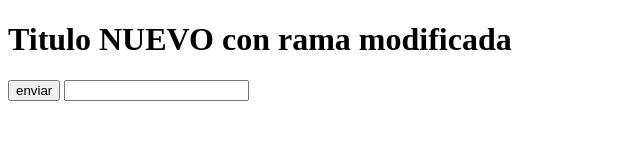
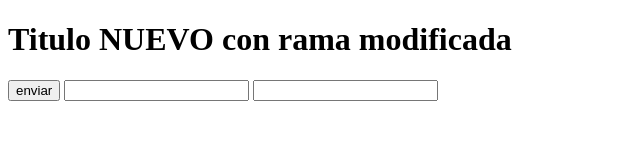
Before and after one commit to wilo0510/HelloWorldGit, a plain HTML site: page index.html in a window 1280 px wide. Shown: the whole page, without its empty margins (0-640 px from the left). Drawn offline with Linux system fonts and the light colour scheme.

Commit message:
agregado apellido

```diff
--- a/index.html
+++ b/index.html
@@ -11,6 +11,7 @@
     <form action="#">
         <input type="button" value="enviar">
         <input type="text" name="primerNombre" id="name">
+        <input type="text" name="lastname">
     </form>
 
 </body>
```
